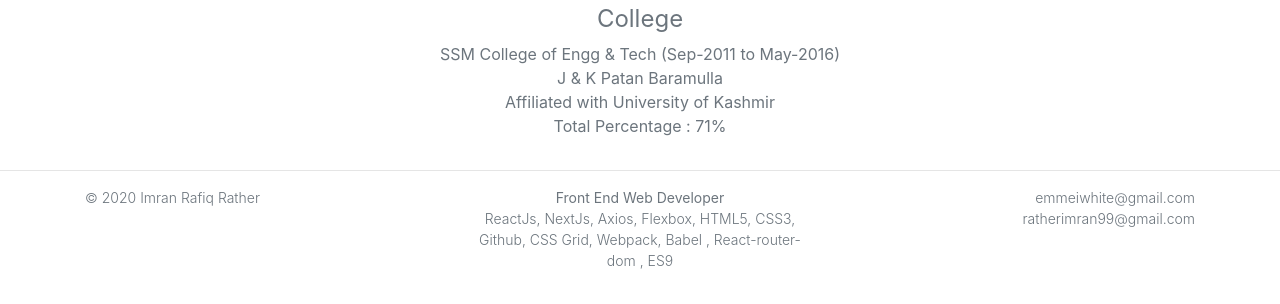
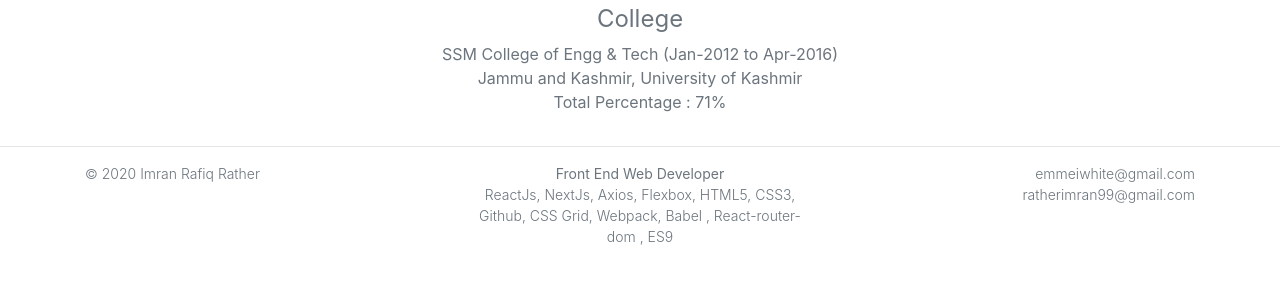
Before and after one commit to emmeiwhite/imran-portfolio, a plain HTML site: page about-me/education.html in a window 1280 px wide. Shown: the part 342-646 px from the top of the page. Drawn offline with nearby package versions, Linux system fonts and the light colour scheme.

```diff
--- a/about-me/education.html
+++ b/about-me/education.html
@@ -84,9 +84,8 @@
           <h3 class="display-4 designation">Educational Details</h3>
           <div>
             <h3 class="skillset font-weight-normal">College</h3>
-            <div>SSM College of Engg & Tech (Sep-2011 to May-2016)</div>
-            <div>J & K Patan Baramulla</div>
-            <div>Affiliated with University of Kashmir</div>
+            <div>SSM College of Engg & Tech (Jan-2012 to Apr-2016)</div>
+            <div>Jammu and Kashmir, University of Kashmir</div>
             <p>Total Percentage : 71% </p>
           </div>
         </article>
```
